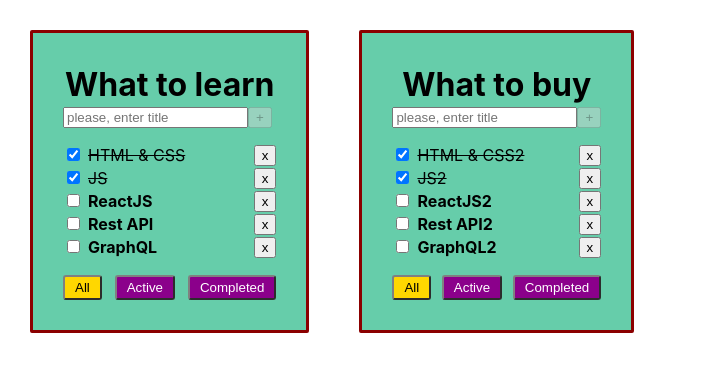
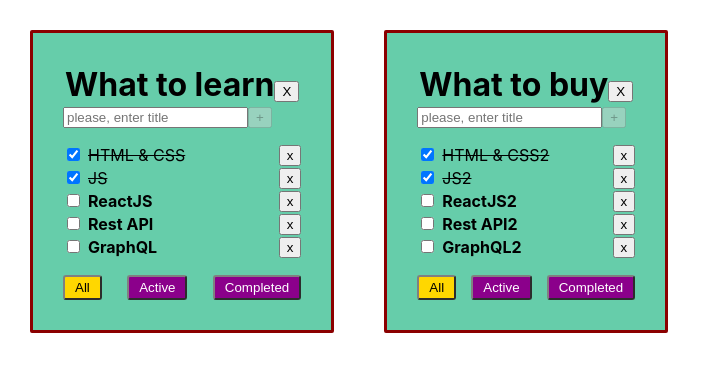
Before and after one commit to artem5511/1-todolist-2, a React (Create React App) app: page / in a window 1280 px wide. Shown: the top 372 px of the page, without its empty margins (0-701 px from the left). Built offline with nearby package versions, Linux system fonts and the light colour scheme.

Commit message:
fix deleteTodolist

```diff
--- a/src/App.tsx
+++ b/src/App.tsx
@@ -94,6 +94,8 @@
        // setTasks(tasks.map(el => el.id === taskId ? {...el, isDone : newIsDoneValue} : el))
     }
 
+    const deleteTodolist = (todolistID: string) =>
+        setTodolists(todolists.filter(el=>el.id!== todolistID))
     // const arr=[0,1,2,3]
 
     return (
@@ -117,6 +119,7 @@
                         addTask={addTask}
                         changeTaskStatus={changeTaskStatus}
                         filter={el.filter}
+                        deleteTodolist={deleteTodolist}
                     />
                 )
             })}
--- a/src/components/Todolist.tsx
+++ b/src/components/Todolist.tsx
@@ -4,6 +4,7 @@
 import {Button} from './Button';
 import {findAllByDisplayValue} from '@testing-library/react';
 import {isValidDateValue} from '@testing-library/user-event/dist/utils';
+import {log} from 'util';
 
 type TodoListPropsType = {
     title: string
@@ -14,6 +15,7 @@
     changeFilter: (todolistID: string, value: FilterValueType) => void
     addTask: (todoListID: string, newTitle: string) => void
     changeTaskStatus: (todolistID: string, taskId: string, newIsDoneValue: boolean) => void
+    deleteTodolist: (todolistID: string) => void
 }
 
 
@@ -75,10 +77,14 @@
     const tsarFunction = (filterValue: FilterValueType) => {
         props.changeFilter(props.todolistID, filterValue)
     }
-
+const deleteTodolistHandler = () => {
+  props.deleteTodolist(props.todolistID)
+}
     return (
         <div className={todoClasses}>
-            <h3>{props.title}</h3>
+            <h3>{props.title}
+                <button onClick={deleteTodolistHandler}>X</button></h3>
+
             <div>
                 <input className={error || isTitleLenghtTooLong? "input-error" : undefined}
                     placeholder={'please, enter title'}
```
